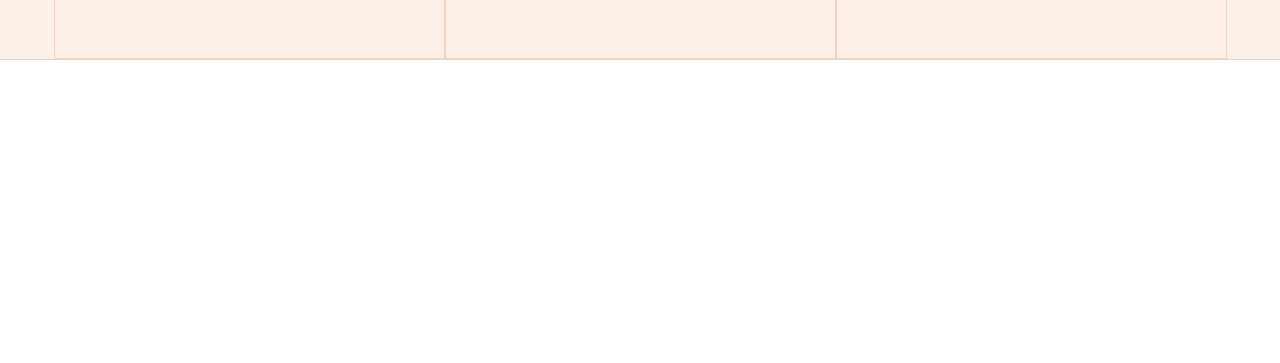
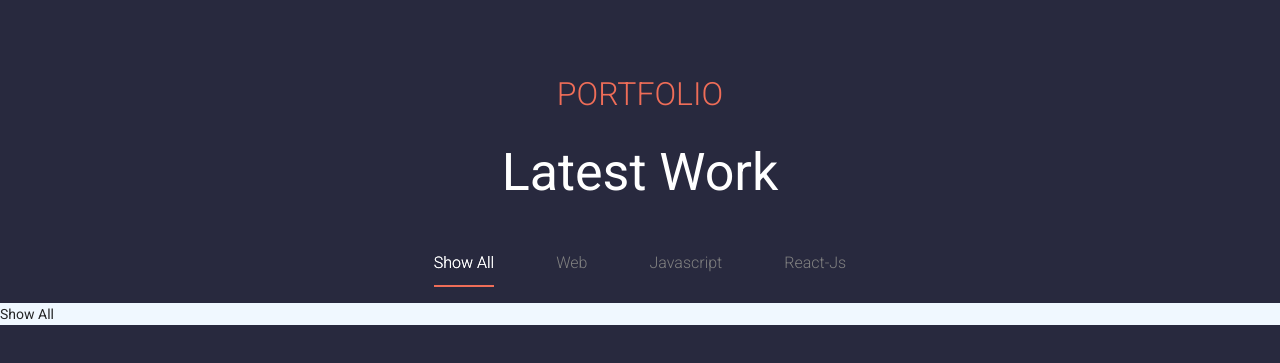
Before and after one commit to devTrailor/firstWeb, a React (Create React App) app: page / in a window 1280 px wide. Shown: the part 5098-5461 px from the top of the page. Before the commit the page ends 5158 px from the top, so only its background shows below. Built offline with nearby package versions, Linux system fonts and the light colour scheme.

Commit message:
ADD: Porfolio-intro and card icons Issues

```diff
--- /dev/null
+++ b/src/components/PortfolioIntro/PortfoiloIntro.js
@@ -0,0 +1,32 @@
+import React from "react";
+import { Tabs } from "antd";
+
+// Styles
+import "./style.scss";
+
+const PortfoiloIntro = () => {
+  const { TabPane } = Tabs;
+  return (
+    <div className="container portfolio-intro">
+      <h5 className="title2">PORTFOLIO</h5>
+      <h1 className="title1">Latest Work</h1>
+      <Tabs defaultActiveKey="1" centered>
+        <TabPane tab="Show All" key="1">
+          Show All
+        </TabPane>
+        <TabPane tab="Web" key="2">
+          Web Works
+        </TabPane>
+        <TabPane tab="Javascript" key="3">
+          Javascript Works
+        </TabPane>
+        <TabPane tab="React-Js" key="4">
+          React-Js Works
+        </TabPane>
+      </Tabs>
+
+    </div>
+  );
+};
+
+export default PortfoiloIntro;
--- /dev/null
+++ b/src/components/PortfolioIntro/style.scss
@@ -0,0 +1,62 @@
+@import "../../styles/variables/colors";
+.portfolio-intro {
+    padding: 90px 0;
+    .title2 {
+        text-align: center;
+        font-weight: 100;
+        color: $theme-secondary;
+    }
+    .title1 {
+        text-align: center;
+        font-size: 52px;
+        color: $white;
+    }
+    .work-lists {
+        display: flex;
+        justify-content: center;
+        list-style: none;
+        gap: 100px;
+        li {
+            font-size: 16px;
+        }
+    }
+    .ant-tabs {
+        .ant-tabs-tab {
+            font-size: 16px;
+            font-weight: 100;
+            color: gray;
+            &:hover {
+                color: $white;
+            }
+        }
+        .ant-tabs-ink-bar {
+            height: 2px;
+            background-color: $theme-secondary;
+        }
+        .ant-tabs-tab-active {
+            .ant-tabs-tab-btn {
+                color: $white;
+            }
+        }
+        .ant-tabs-tab-btn:focus,
+        .ant-tabs-tab-remove:focus,
+        .ant-tabs-tab-btn:active,
+        .ant-tabs-tab-remove:active {
+            color: $white;
+        }
+        .ant-tabs-nav-wrap {
+            justify-content: center;
+        }
+        .ant-tabs-nav-list {
+            gap: 30px;
+        }
+        .ant-tabs-nav {
+            &::before {
+                border-bottom: none;
+            }
+        }
+        .ant-tabs-content-holder {
+            background-color: aliceblue;
+        }
+    }
+}
--- a/src/components/ServiceIntro/ServiceInfo/ServicesInfo.js
+++ b/src/components/ServiceIntro/ServiceInfo/ServicesInfo.js
@@ -42,7 +42,7 @@ const ServicesInfo = () => {
               <>
                 <div className="card" key={id}>
                   <div className="card-body">
-                    <img src={elm.icon} alt="Loading..." />
+                    <div className="icon">{elm.icon}</div>
                     <h2 className="title3">{elm.title}</h2>
                     <p className="description">{elm.description}</p>
                     <Link to="/">{elm.more}</Link>
--- a/src/components/ServiceIntro/ServiceInfo/style.scss
+++ b/src/components/ServiceIntro/ServiceInfo/style.scss
@@ -11,17 +11,23 @@
         max-width: 300px;
         font-size: 40px;
         color: #391400;
+        font-weight: 500;
     }
     .card-container {
         display: flex;
         // padding: 90px 0;
         justify-content: center;
         border-bottom: 1px solid #f3d1bf;
+        padding-bottom: 50px;
         .card {
             border: 1px solid #f3d1bf;
             max-width: 391px;
-            padding: 80px 20px 100px 50px;
+            padding: 80px 20px 50px 50px;
             .card-body {
+                .icon {
+                    color: $theme-secondary;
+                    font-size: 60px;
+                }
                 .title3 {
                     margin-top: 20px;
                     color: #391400;
--- a/src/pages/AboutPage/About.js
+++ b/src/pages/AboutPage/About.js
@@ -12,6 +12,7 @@ import HowWork from "../../components/howWork/HowWork";
 import Features from "../../components/Features/Features";
 import ServiceIntro from "../../components/ServiceIntro/ServiceIntro";
 import ServicesInfo from "../../components/ServiceIntro/ServiceInfo/ServicesInfo";
+import PortfoiloIntro from "../../components/PortfolioIntro/PortfoiloIntro";
 
 const About = () => {
   return (
@@ -88,6 +89,11 @@ const About = () => {
       <div className="service-data">
         <ServicesInfo />
       </div>
+
+      {/* Porfolio-intro */}
+      <div className="portfolio-intro-section">
+        <PortfoiloIntro />
+      </div>
     </div>
   );
 };
--- a/src/pages/AboutPage/style.scss
+++ b/src/pages/AboutPage/style.scss
@@ -84,5 +84,10 @@
     /* Service-info */
     .service-data {
         background-color: $theme-light-yellow;
+        padding-bottom: 125px;
+    }
+    // Portfolio-intro
+    .portfolio-intro-section {
+        background-color: $theme-primary;
     }
 }
```
